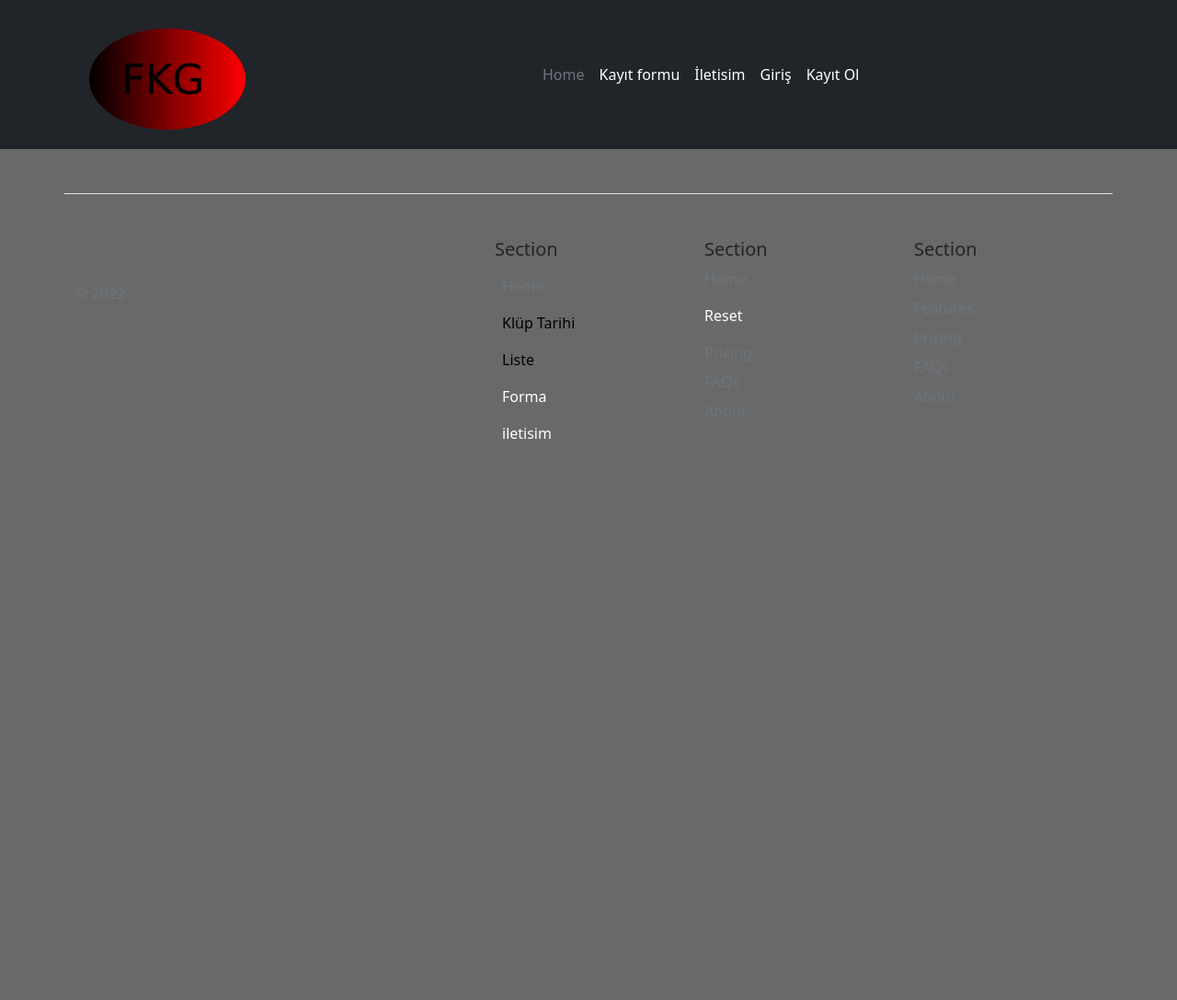
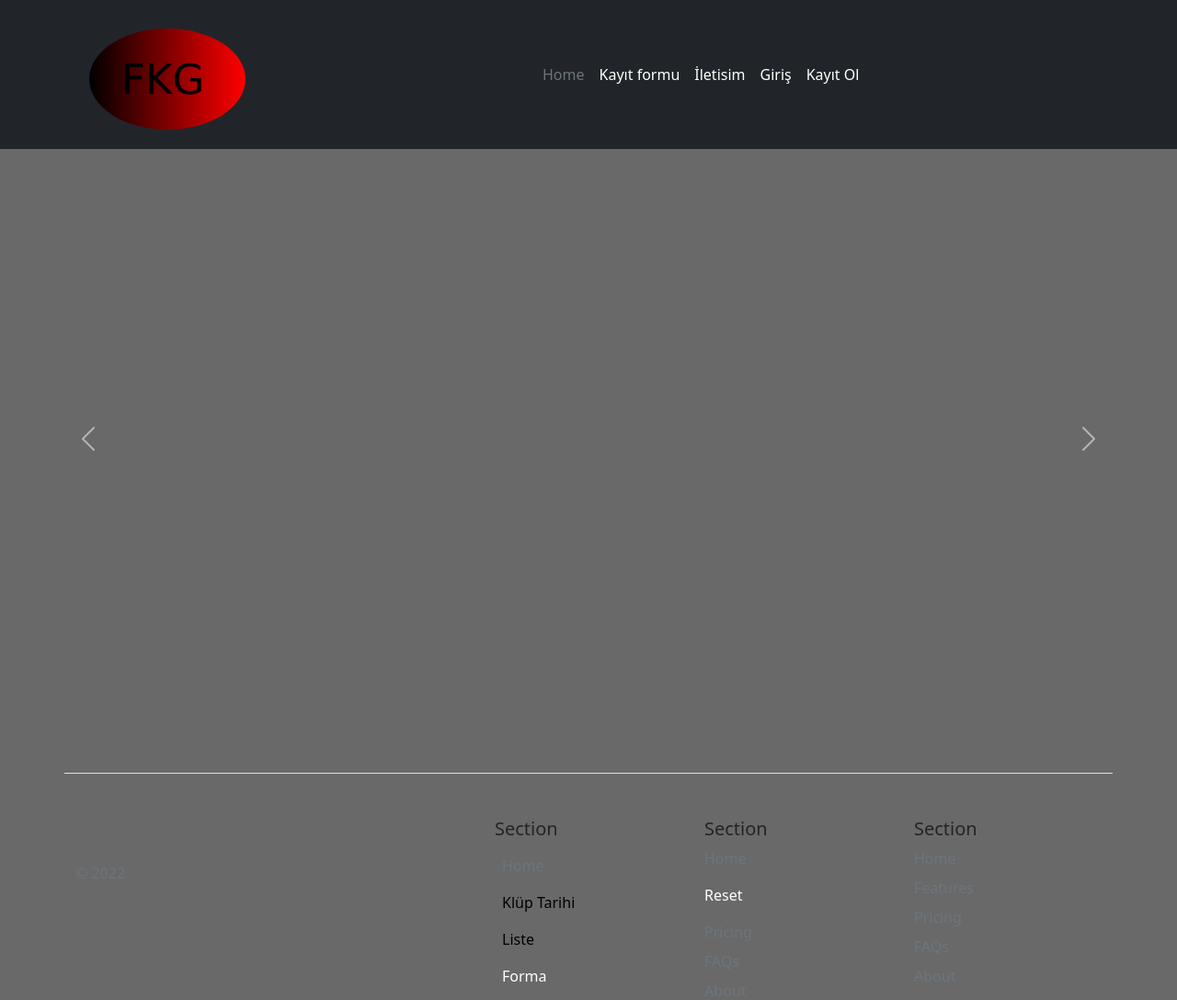
Before and after one commit to efeemirusenmez/deneme-1, a PHP site: page / in a window 1280 px wide; the page is wider, and only the part inside the window is pictured. Shown: the top 1087 px of that part at 92% size. Before the commit the page ends 477 px from the top of that part, so only its background shows below. Run offline with PHP 8.4, Linux system fonts and the light colour scheme.

Commit message:
slider ana sayfa

```diff
--- a/index.php
+++ b/index.php
@@ -1,5 +1,6 @@
 <?php
 include('klasor1/header.php');
+include('slider.php');
 if( @$_GET['sayfa'] == 'iletisim' )
 {
 	include('iletisim/iletisim.php');
--- /dev/null
+++ b/slider.php
@@ -0,0 +1,21 @@
+<div id="carouselExampleControls" class="carousel slide" data-bs-ride="carousel">
+  <div class="carousel-inner" style="padding:15px 700px">
+    <div class="carousel-item active">
+      <img src="Fotograflar/Apple.jpg"width="0" height="600" class="d-block w-100" alt="...">
+    </div>
+    <div class="carousel-item">
+      <img src="Fotograflar/Apple.jpg" width="0" height="600" class="d-block w-100" alt="...">
+    </div>
+    <div class="carousel-item">
+      <img src="Fotograflar/Apple.jpg"width="250" height="600" class="d-block w-100" alt="...">
+    </div>
+  </div>
+  <button class="carousel-control-prev" type="button" data-bs-target="#carouselExampleControls" data-bs-slide="prev">
+    <span class="carousel-control-prev-icon" aria-hidden="true"></span>
+    <span class="visually-hidden">Previous</span>
+  </button>
+  <button class="carousel-control-next" type="button" data-bs-target="#carouselExampleControls" data-bs-slide="next">
+    <span class="carousel-control-next-icon" aria-hidden="true"></span>
+    <span class="visually-hidden">Next</span>
+  </button>
+</div>
```
Also changed, not shown: MyClass.php (added, +9 -0 lines).
